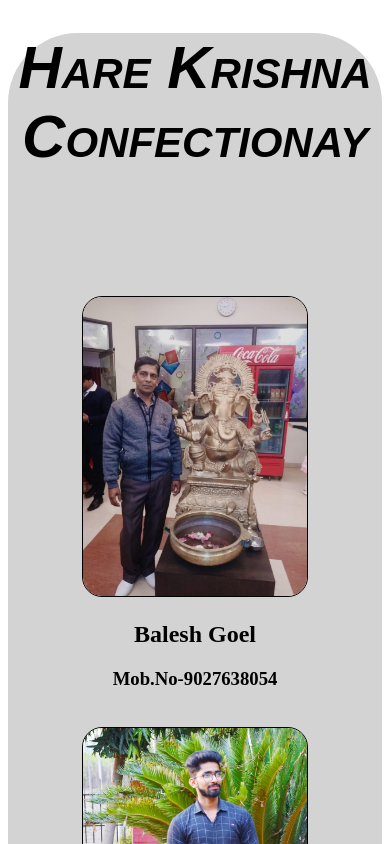
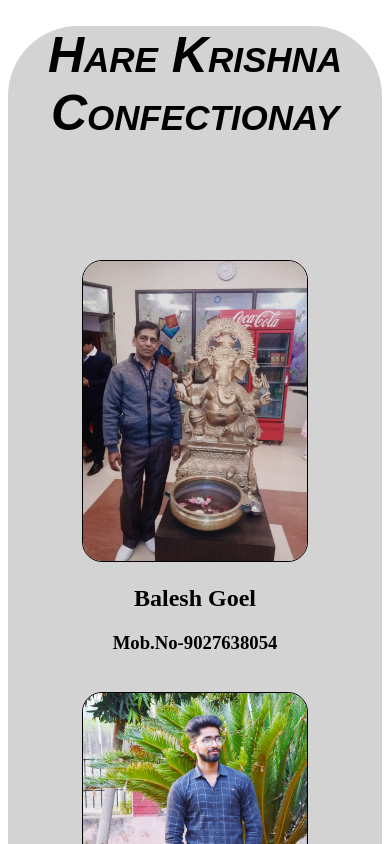
Before and after one commit to ukasus/ReactApp-for-friend-, a React (Create React App) app: page / in a window 390 px wide. Shown: the top 844 px of the page. Built offline with nearby package versions, Linux system fonts and the light colour scheme.

Commit message:
Responsive Design

```diff
--- a/public/MainCss.css
+++ b/public/MainCss.css
@@ -170,12 +170,22 @@
     border-radius: 20px;
 }
 
-@media screen and (max-width: 700px) {
+@media screen and (max-width: 767px) {
     #left-div,.self-info{
       position: relative;
       width: 100%; /* The width is 100%, when the viewport is 800px or smaller */
       margin-top: 10%;
       text-align: center;
+    }
+    #main-title{
+
+
+      width: 100%;
+
+    }
+    h1{
+      text-align: center;
+      font-size: 50px;
     }
 
     #Items h2{
@@ -183,9 +193,7 @@
       font-family: serif;
       font-size: 50px;
     }
-    li{
 
-    }
 
     #Items{
       position: relative;
@@ -210,9 +218,5 @@
      padding-top: 15%;
 
     }
-    #main-title{
-      text-align: center;
-      width: 100%;
-      text-overflow: clip;
-    }
+
   }
--- a/src/components/MainTitle.js
+++ b/src/components/MainTitle.js
@@ -7,6 +7,7 @@
         return(
             <div id="main-title">
             <h1>Hare Krishna Confectionay</h1>
+
             </div>
 
         )
```
